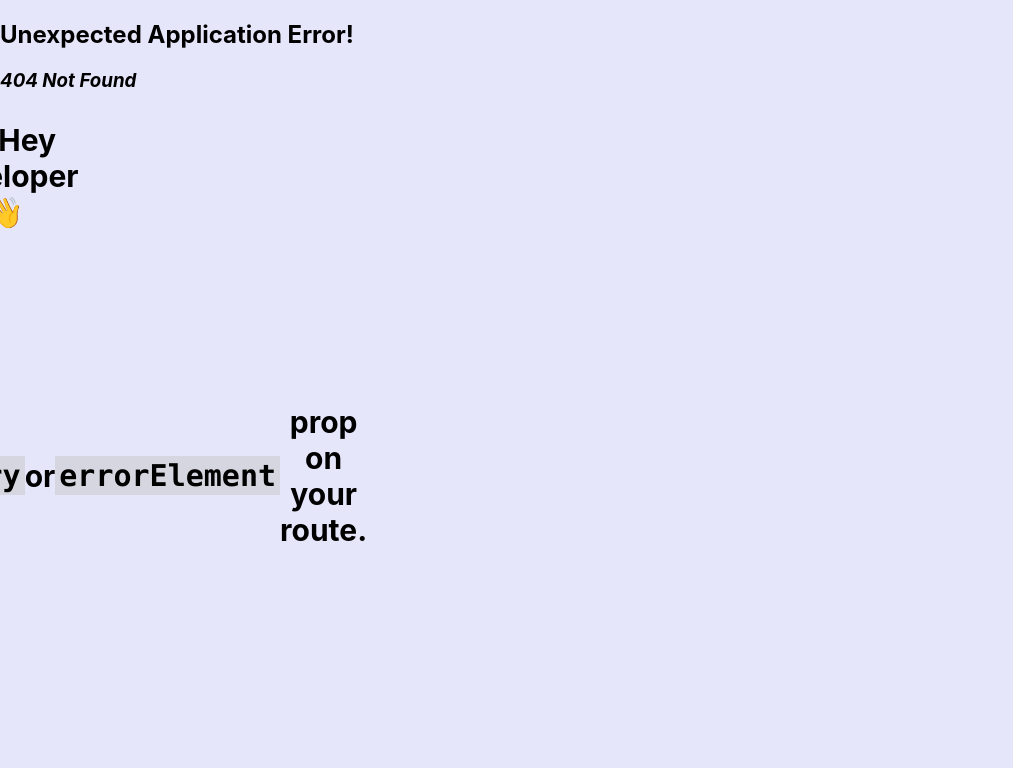
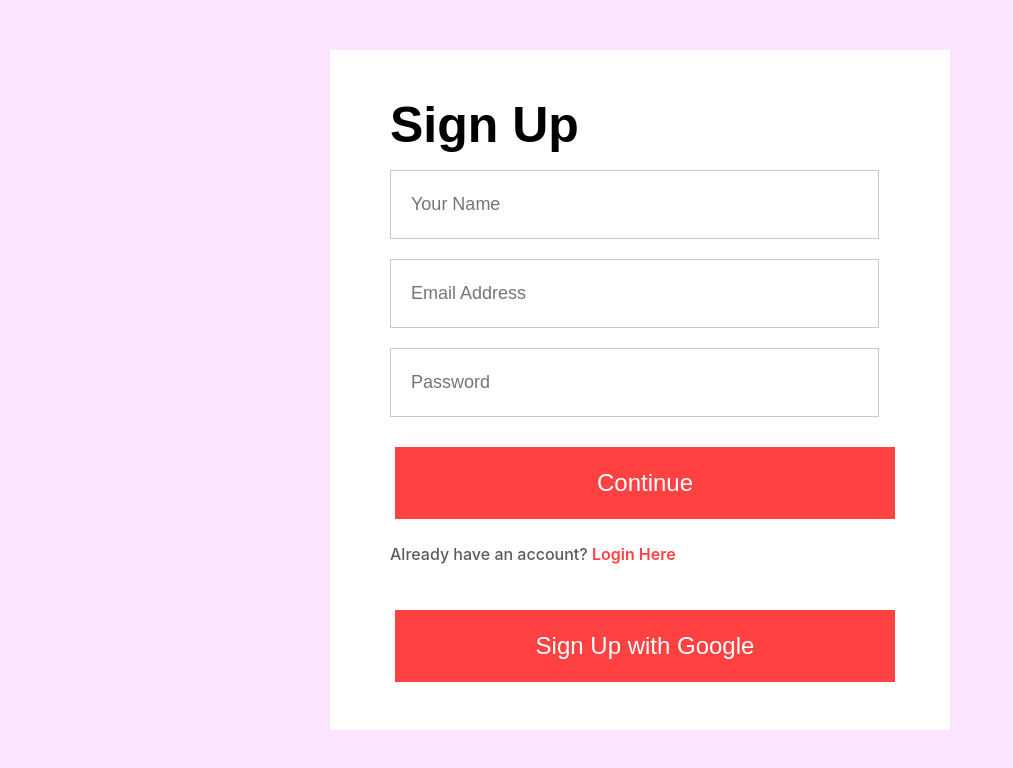
Before and after one commit to AbhiDiva96/75per, a React (Create React App) app: page /login in a window 1280 px wide. Before the commit this address had no page. Shown: the top 768 px of the page, without its empty margins (0-1013 px from the left). Built offline with nearby package versions, Linux system fonts and the light colour scheme.

Commit message:
added login/signup page

```diff
--- a/src/App.js
+++ b/src/App.js
@@ -5,6 +5,8 @@
 import Footer from "./pages/footer";
 import Home from "./components/page1/Home";
 import Notice from "./components/page2/notice";
+import LoginSignup from './components/login/LoginSignup';
+
 // import { ThemeProvider } from './components/ThemeContext';
 // const ThemeContext = createContext();
 
@@ -24,9 +26,11 @@
     {/* <div className='app' id={theme}> */}
        <Header/>
        <Notice/>
+
          {/* <Timetable /> */}
          <Home />
         <Footer/>
+
     {/* </div> */}
     {/* </ThemeContext.Provider> */}
 
--- /dev/null
+++ b/src/components/login/LoginSignup.css
@@ -0,0 +1,120 @@
+.loginsignup{
+    width: 100%;
+    height: 110vh;
+    background: #fce3fe;
+    padding-top: 100px;
+}
+.loginsignup-cointainer{
+    width: 580px;
+    height: 700px;
+    background: white;
+    margin: auto;
+    padding: 40px 60px;
+}
+.loginsignup-cointainer h1{
+    margin: 20px 0px;
+}
+.loginsignup-fields{
+    display: flex;
+    flex-direction: column;
+    gap: 29px;
+    margin-top: 30px;
+
+}
+.loginsignup-fields input{
+    height: 72px;
+    width: 100%;
+    padding-left: 20px;
+    border: 1px solid #c9c9c9;
+    outline: none;
+    color: #5c5c5c;
+    font-size: 18px;
+}
+.loginsignup-cointainer button{
+    width: 580px;
+    height: 72px;
+    color: white;
+    background: #ff4141;
+    margin-top: 30px;
+    border: none;
+    font-size: 24px;
+    font-weight: 500;
+    cursor: pointer;
+}
+.loginsignup-login{
+    margin-top: 20px;
+    color: #5c5c5c;
+    font-size: 18px;
+    font-weight: 500;
+        text-align: inherit;
+        display: block;
+        width: auto;
+}
+.loginsignup-login span{
+    color: #ff4141;
+    font-weight: 600;
+}
+.loginsignup-agree{
+    display: flex;
+    align-items: center;
+    margin-top: 25px;
+    gap: 20px;
+    color: #5c5c5c;
+    font-size: 18px;
+    font-weight: 500;
+}
+
+@media (max-width:1280px){
+
+    .loginsignup{
+        padding-top: 50px;
+    }
+    .loginsignup-cointainer{
+        width: auto;
+        max-width: 500px;
+        max-height: 600px;
+    }
+    .loginsignup-cointainer h1{
+        margin: 10px 0px;
+    }
+    .loginsignup-fields{
+        gap: 20px;
+        margin-top: 20px;
+    }
+    .loginsignup-fields input{
+        height: 65px;
+        width: 93%;
+    }
+    .loginsignup-cointainer button{
+        width: 100%;
+    }
+    .loginsignup-login{
+        font-size: 16px;
+
+    }
+    .loginsignup-agree{
+        font-size: 14px;
+        gap: 10px;
+    }
+}
+
+@media (max-width:800px){
+    .loginsignup-cointainer{
+        padding: 20px 30px;
+    }
+    .loginsignup-cointainer h1{
+        font-size: 24px;
+}
+.loginsignup-fields{
+    margin-top: 20px;
+}
+
+.loginsignup-fields input{
+    height: 50px;
+}
+.loginsignup-cointainer button{
+    height: 50px;
+    font-size: 16px;
+}
+
+}
--- /dev/null
+++ b/src/components/login/LoginSignup.jsx
@@ -0,0 +1,112 @@
+import React, { useState } from "react";
+import "./LoginSignup.css";
+
+const LoginSignup = () => {
+
+
+  const [state, setState] = useState("Sign Up");
+  const [formData, setFormData] = useState({
+    username: "",
+    password: "",
+    email: "",
+  });
+  const handleSignInWithGoogle = () => {
+    window.location.href = 'http://localhost:4000/auth/google'; // Redirect to the server route for Google OAuth login
+  };
+
+  const ChangeHandler=(e)=>{
+    setFormData({...formData,[e.target.name]:e.target.value})
+  }
+  const login = async () => {
+    console.log("logim");
+    let responseData;
+    await fetch("http://localhost:4000/login",{
+      method: "POST",
+      headers:{
+        Accept:'application/form-data',
+        'content-Type':'application/json'
+      },
+      body: JSON.stringify(formData)
+    }).then((response)=>response.json()).then((data)=>responseData=data)
+    if(responseData.success){
+      localStorage.setItem('auth-token',responseData.token);
+      window.location.replace("/")
+    }
+    else{
+      alert(responseData.errors);
+    }
+  };
+  const signup = async () => {
+    console.log("Sign up");
+    let responseData;
+    await fetch("http://localhost:4000/signup",{
+      method: "POST",
+      headers:{
+        Accept:'application/form-data',
+        'content-Type':'application/json'
+      },
+      body: JSON.stringify(formData)
+    }).then((response)=>response.json()).then((data)=>responseData=data)
+    if(responseData.success){
+      localStorage.setItem('auth-token',responseData.token);
+      window.location.replace("/")
+    }
+    else{
+      alert(responseData.errors);
+    }
+  };
+
+  return (
+    <div className="loginsignup">
+      <div className="loginsignup-cointainer">
+        <h1>{state}</h1>
+        <div className="loginsignup-fields">
+          {state === "Sign Up" ? (
+            <input type="text" name="username" value={formData.username} onChange={ChangeHandler} placeholder="Your Name" />
+          ) : (
+            <></>
+          )}
+          <input type="email" name="email" value={formData.email} onChange={ChangeHandler} placeholder="Email Address" />
+          <input type="password" name="password" value={formData.password} onChange={ChangeHandler} placeholder="Password" />
+        </div>
+        <button
+          onClick={() => {
+            state === "Login" ? login() : signup();
+          }}
+        >
+          Continue
+        </button>
+        {state === "Sign Up" ? (
+          <p className="loginsignup-login">
+            Already have an account?{" "}
+            <span
+              onClick={() => {
+                setState("Login");
+              }}
+            >
+              Login Here
+            </span>
+          </p>
+        ) : (
+          <p className="loginsignup-login">
+            Create an account?{" "}
+            <span
+              onClick={() => {
+                setState("Sign Up");
+              }}
+            >
+              Click Here
+            </span>
+          </p>
+        )}
+        <div>
+        {state === "Sign Up" ?
+        <button onClick={handleSignInWithGoogle}>Sign Up with Google</button>:
+        <button onClick={handleSignInWithGoogle}>Login with Google</button>}
+      </div>
+
+      </div>
+    </div>
+  );
+};
+export default LoginSignup;
--- a/src/pages/header.js
+++ b/src/pages/header.js
@@ -18,34 +18,9 @@
            <div className="header">
                <div className="logo">
                 <b><Link to ="/" className='link1'> 75%.com</Link></b>
+
                </div>
-        {/* notes */}
-           {/* <div className="notes">
-               <h6>Get your timeTable/Syllabus/Quantum/Note</h6>
-            </div> */}
-          {/* button */}
-   {/* <div className="btn">
-
-  <Link to="/syllabus" className='link' >
-      <button className='button-85'> Syllabus </button> </Link>
-                <Link to="/quantum" className='link' >  <button className='button-85'> Quantum </button> </Link>
-           </div> */}
-
-           {/* Dark mode */}
-
-{/*
-     <div className="swi">
-        <label class="ui-switch">
-             <input type="checkbox"
-               id = "themeToggle"
-            //  checked = {isDarkMode}
-            //  onChange={togglerDarkMode}
-              />
-               <div class="slider">
-           <div class="circle"></div>
-          </div>
-       </label>
-       </div> */}
+               <a href="/Login" className='logo link1' style={{marginTop:"5px"}}><b>login</b></a>
 
 
 
```
Also changed, not shown: src/index.js (+6 -1 lines).
